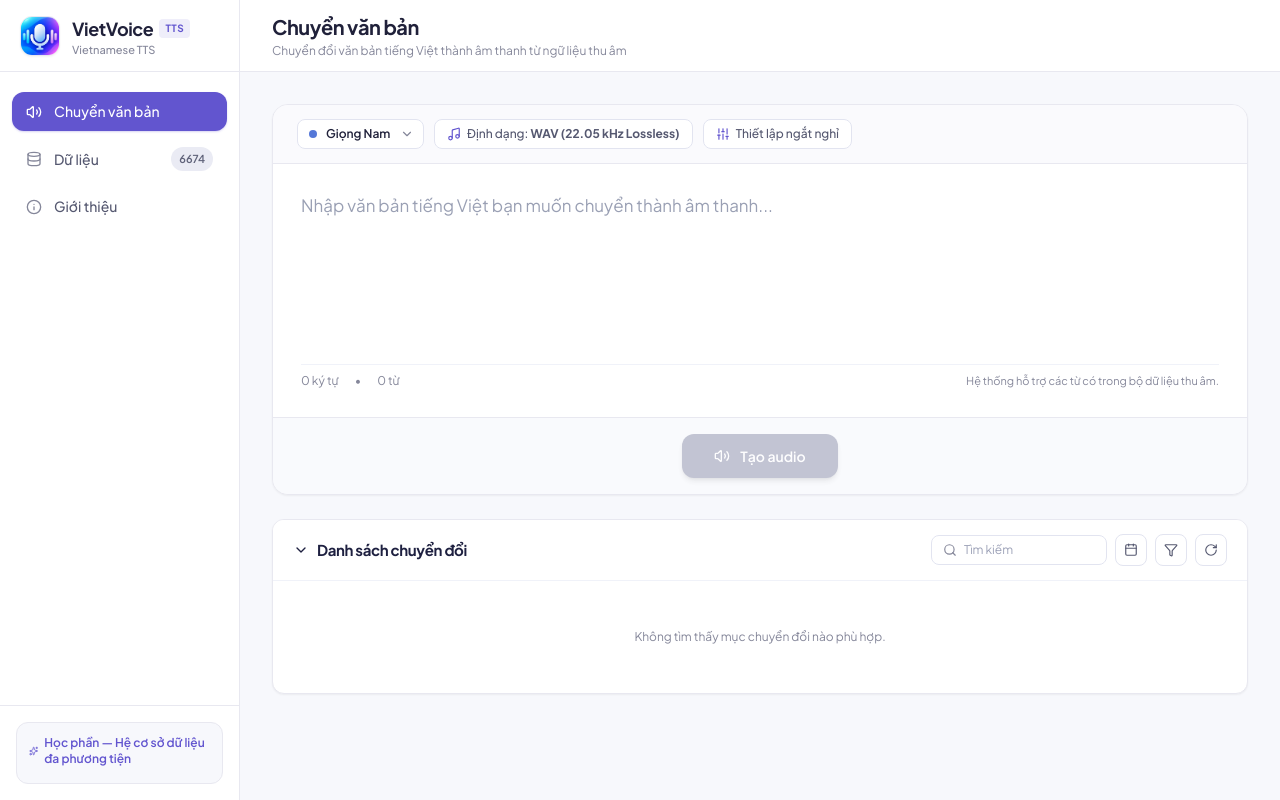
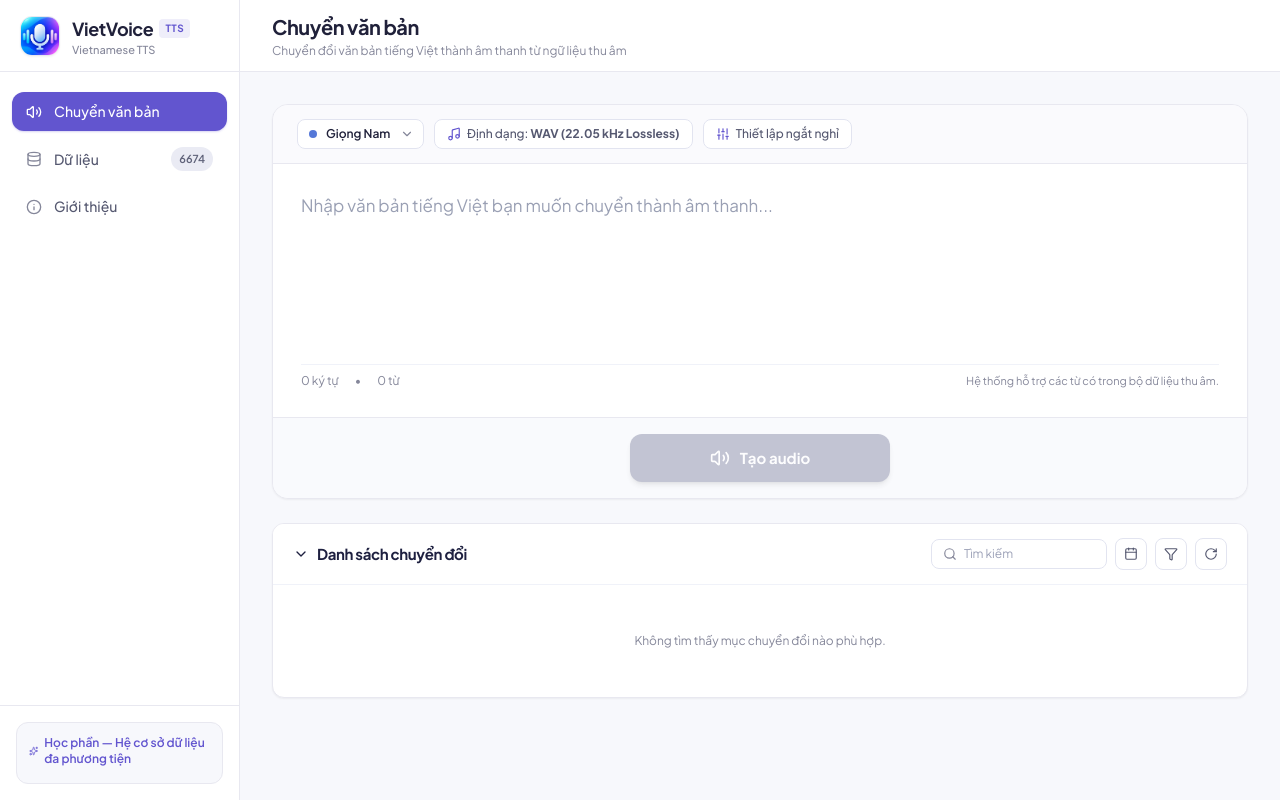
Before and after one commit to NhuYtech/VietVoice, a React (Vite) app: page / in a window 1280 px wide. Built offline with nearby package versions, Linux system fonts and the light colour scheme; a web font is replaced by a local one.

Commit message:
style(editor): enlarge 'Tạo audio' button width and height for prominent CTA

```diff
--- a/src/components/MainEditor.tsx
+++ b/src/components/MainEditor.tsx
@@ -216,10 +216,10 @@ export const MainEditor: React.FC<MainEditorProps> = ({
         <button
           onClick={onConvert}
           disabled={isConverting || !text.trim()}
-          className={`px-8 py-3 rounded-xl font-semibold text-sm flex items-center justify-center gap-2.5 text-white transition-all shadow-md ${
+          className={`min-w-[260px] h-12 px-10 py-3 rounded-xl font-bold text-[15px] flex items-center justify-center gap-2.5 text-white transition-all shadow-md ${
             isConverting || !text.trim()
               ? 'bg-[#B0B2C5] cursor-not-allowed opacity-75'
-              : 'bg-[#6255CF] hover:bg-[#5144BD] shadow-[#6255CF]/25 hover:shadow-lg hover:shadow-[#6255CF]/30 active:scale-[0.98] cursor-pointer'
+              : 'bg-[#6255CF] hover:bg-[#5144BD] shadow-[#6255CF]/25 hover:shadow-lg hover:shadow-[#6255CF]/35 active:scale-[0.98] cursor-pointer'
           }`}
         >
           {isConverting ? (
@@ -229,7 +229,7 @@ export const MainEditor: React.FC<MainEditorProps> = ({
             </>
           ) : (
             <>
-              <Volume2 className="w-4 h-4" />
+              <Volume2 className="w-5 h-5" />
               <span>Tạo audio</span>
             </>
           )}
```
